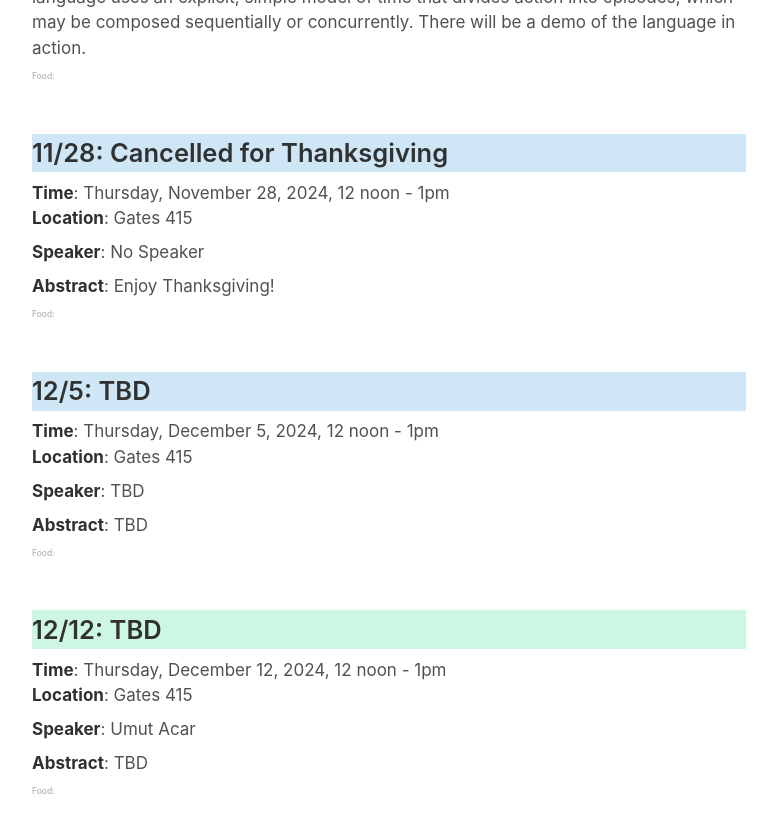
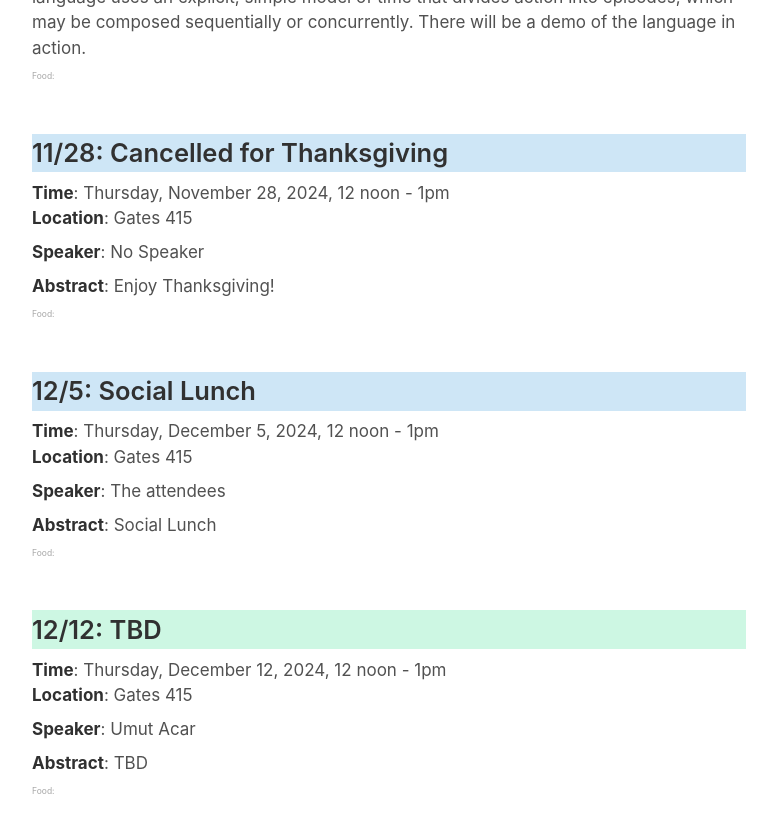
Before and after one commit to software-research-lunch/software-research-lunch.github.io, a Jekyll site: the page built from index.html, in a window 1280 px wide and 900 px high, scrolled down 5763 px. Shown: the top 833 px of the window, without its empty margins (251-1028 px from the left). Built offline with Jekyll 4.4.1, drawn with Linux system fonts in a browser that asks for light colours.

Commit message:
_data: update schedule for 12/5

```diff
--- a/_data/schedule.yml
+++ b/_data/schedule.yml
@@ -134,9 +134,9 @@ There will be a demo of the language in action."
       speaker: "No Speaker"
       bio: ""
     - date: "2024-12-5"
-      abstract: "TBD"
-      title: "TBD"
-      speaker: "TBD"
+      abstract: "Social Lunch"
+      title: "Social Lunch"
+      speaker: "The attendees"
       bio: ""
     - date: "2024-12-12"
       abstract: "TBD"
```
